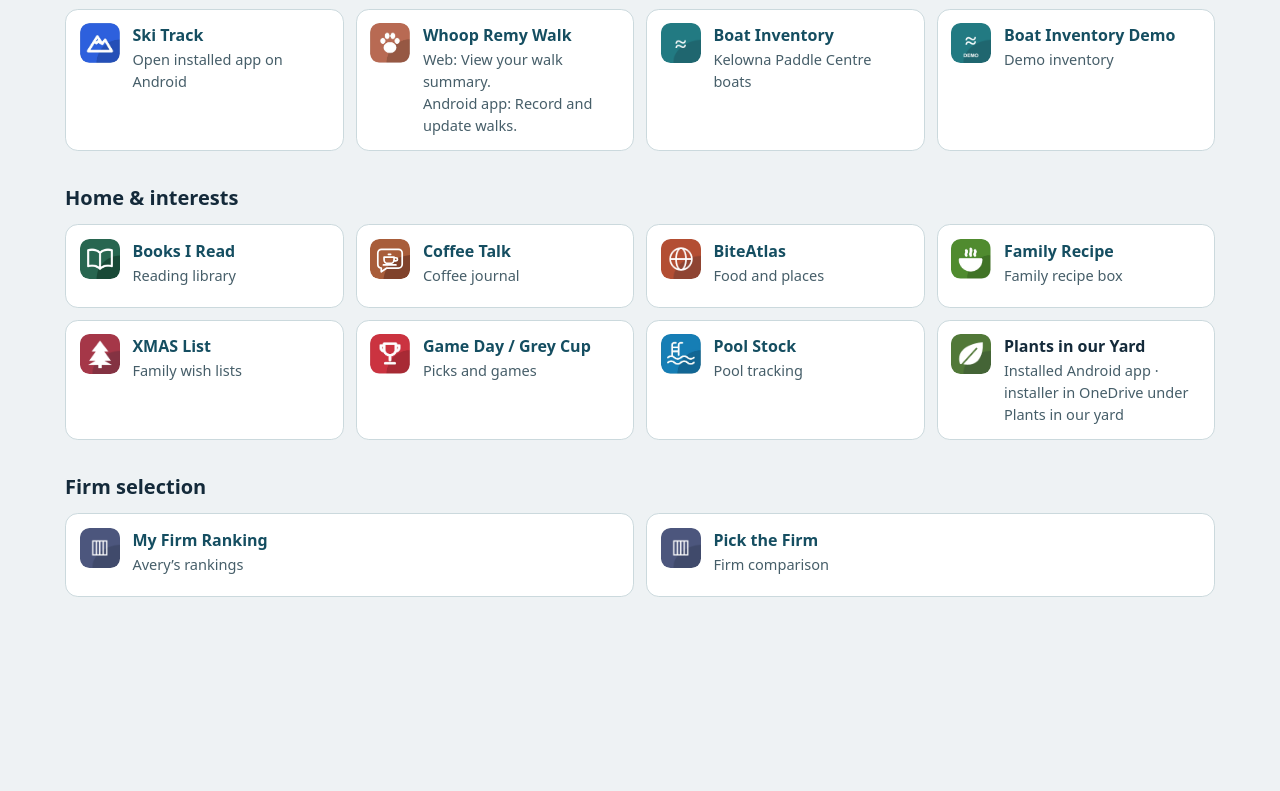
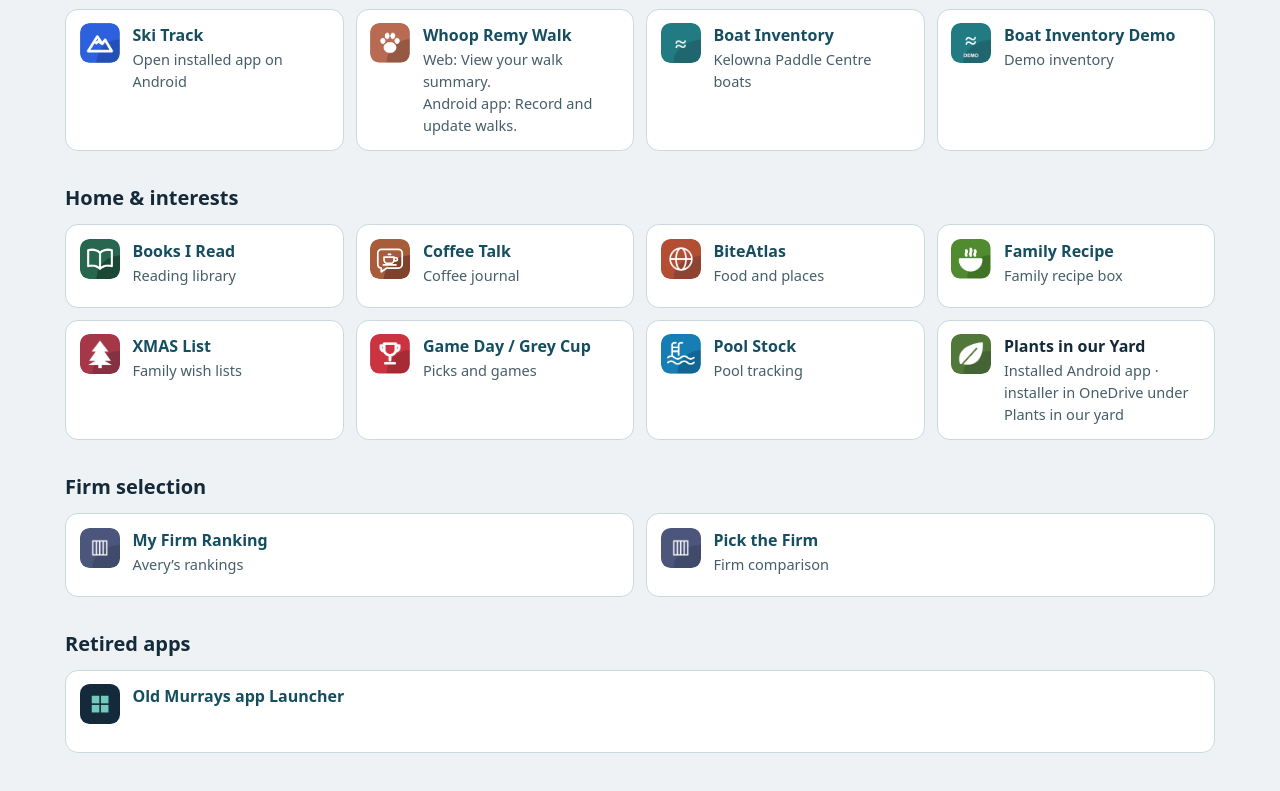
Before and after one commit to chalmersfamily/murrays-app-launcher, a plain HTML site: page index.html in a window 1280 px wide. Shown: the part 619-1410 px from the top of the page. Before the commit the page ends 1264 px from the top, so only its background shows below. Drawn offline with Linux system fonts and the light colour scheme.

Commit message:
Add Retired apps section

```diff
--- a/index.html
+++ b/index.html
@@ -56,6 +56,12 @@
         <li class="tile"><img class="tile-icon" src="./icons/pick-the-firm.png" width="40" height="40" alt=""><div><a class="app" href="https://pick-the-firm-avery.navybetta5.chatgpt.site/">Pick the Firm</a><p>Firm comparison</p></div></li>
       </ul>
     </section>
+    <section aria-labelledby="retired-apps">
+      <h2 id="retired-apps">Retired apps</h2>
+      <ul class="tiles">
+        <li class="tile"><img class="tile-icon" src="./icon-192.png" width="40" height="40" alt=""><div><a class="app" href="https://daily-planner-launchpad.mgchalmers.chatgpt.site/">Old Murrays app Launcher</a></div></li>
+      </ul>
+    </section>
   </main>
 </body>
 </html>
--- a/sw.js
+++ b/sw.js
@@ -1,4 +1,4 @@
-const name = 'murrays-launcher-v3';
+const name = 'murrays-launcher-v4';
 const assets = ['./', './styles.css', './launcher.js', './manifest.webmanifest', './icon-192.png', './icon-512.png',
   "./icons/biteatlas.png",
   "./icons/boat-inventory-demo.png",
```
